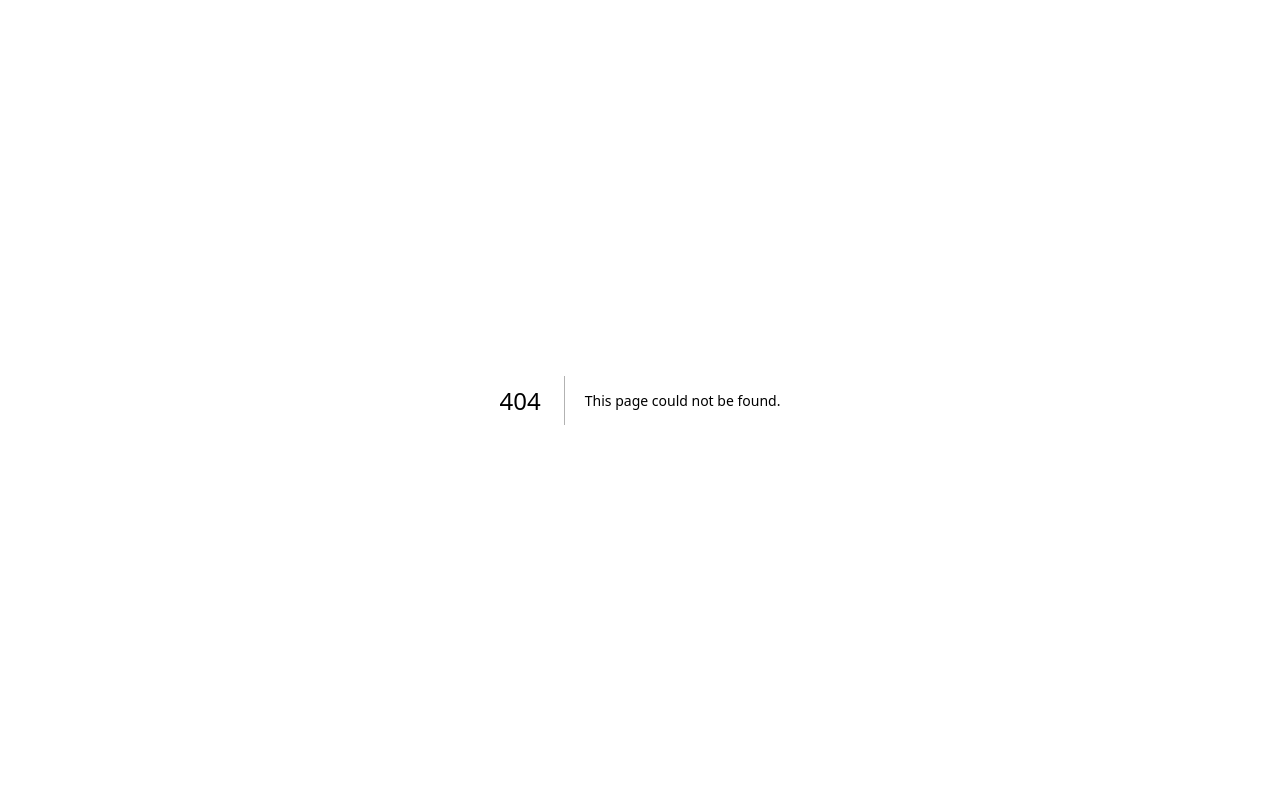
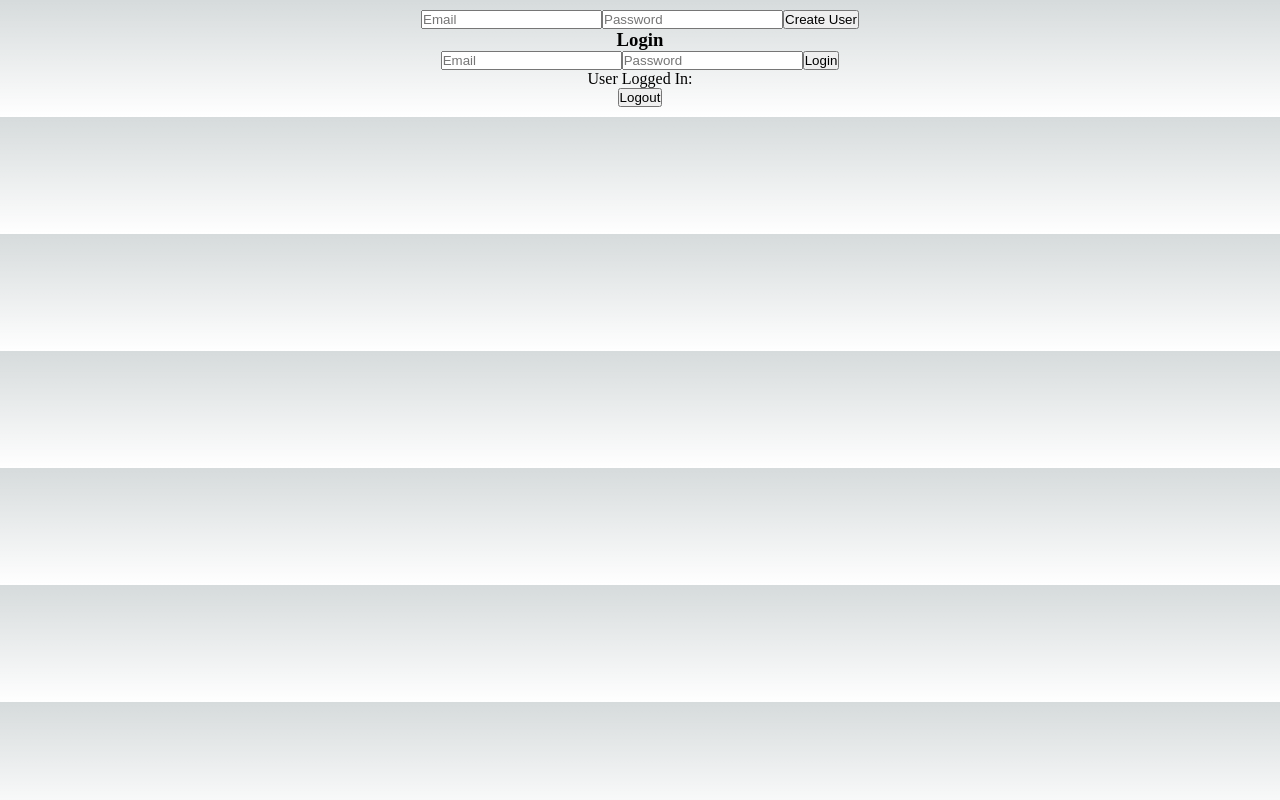
Before and after one commit to leave-assistant/TourMate, a Next.js app: page /User/App in a window 1280 px wide. Before the commit this address had no page. Built offline with nearby package versions, Linux system fonts and the light colour scheme; no server answers.

Commit message:
회원가입, 로그인 1차 완성(기본적인 구현만)

```diff
--- a/package.json
+++ b/package.json
@@ -14,6 +14,7 @@
     "@types/react-dom": "18.2.7",
     "eslint": "8.49.0",
     "eslint-config-next": "13.4.19",
+    "firebase": "^10.4.0",
     "next": "13.4.19",
     "react": "18.2.0",
     "react-dom": "18.2.0",
--- /dev/null
+++ b/src/pages/User/App.js
@@ -0,0 +1,102 @@
+import React, { useState, useEffect } from "react";
+import {
+    createUserWithEmailAndPassword,
+    onAuthStateChanged,
+    signInWithEmailAndPassword,
+    signOut,
+} from "firebase/auth";
+import { auth } from "./firebase";
+
+const App = () => {
+    const [registerEmail, setRegisterEmail] = useState("");
+    const [registerPassword, setRegisterPassword] = useState("");
+
+    const [loginEmail, setLoginEmail] = useState("");
+    const [loginPassword, setLoginPassword] = useState("");
+    const [user, setUser] = useState({});
+
+    useEffect(() => {
+        const unsubscribe = onAuthStateChanged(auth, (currentUser) => {
+            setUser(currentUser);
+        });
+        return () => {
+            unsubscribe(); // 컴포넌트가 언마운트될 때 리스너를 정리합니다.
+        };
+    }, []);
+
+    const register = async () => {
+        try {
+            const user = await createUserWithEmailAndPassword(
+                auth,
+                registerEmail,
+                registerPassword
+            );
+            console.log(user);
+        } catch (error) {
+            console.log(error.message);
+        }
+    };
+
+    const login = async () => {
+        try {
+            const user = await signInWithEmailAndPassword(
+                auth,
+                loginEmail,
+                loginPassword
+            );
+            console.log(user);
+        } catch (error) {
+            console.log(error.message);
+        }
+    };
+
+    const logout = async () => {
+        await signOut(auth);
+    };
+
+    const handleRegisterEmailChange = (e) => {
+        setRegisterEmail(e.target.value);
+    };
+
+    const handleRegisterPasswordChange = (e) => {
+        setRegisterPassword(e.target.value);
+    };
+
+    const handleLoginEmailChange = (e) => {
+        setLoginEmail(e.target.value);
+    };
+
+    const handleLoginPasswordChange = (e) => {
+        setLoginPassword(e.target.value);
+    };
+
+    return (
+        <div style={{ textAlign: "center", margin: 10 }}>
+            <div>
+                <input
+                    placeholder="Email"
+                    onChange={handleRegisterEmailChange}
+                />
+                <input
+                    placeholder="Password"
+                    onChange={handleRegisterPasswordChange}
+                />
+                <button onClick={register}>Create User</button>
+            </div>
+            <div>
+                <h3>Login</h3>
+                <input placeholder="Email" onChange={handleLoginEmailChange} />
+                <input
+                    placeholder="Password"
+                    onChange={handleLoginPasswordChange}
+                />
+                <button onClick={login}>Login</button>
+                <div>User Logged In:</div>
+                <div>{user?.email}</div>
+                <button onClick={logout}>Logout</button>
+            </div>
+        </div>
+    );
+};
+
+export default App;
--- /dev/null
+++ b/src/pages/User/firebase.js
@@ -0,0 +1,16 @@
+import { initializeApp } from "firebase/app";
+import { getAuth } from "firebase/auth";
+
+const firebaseConfig = {
+    apiKey: "AIzaSyAIvqCoGGm4ZahB2V4rh9pCVf3KjRxBoMM",
+    authDomain: "tourmate-44ac3.firebaseapp.com",
+    projectId: "tourmate-44ac3",
+    storageBucket: "tourmate-44ac3.appspot.com",
+    messagingSenderId: "721656296022",
+    appId: "1:721656296022:web:b45ef5f79de72eaf31c1f7"
+};
+
+// Initialize Firebase
+const app = initializeApp(firebaseConfig);
+
+export const auth = getAuth(app);
```
Also changed, not shown: 1 other file (tests, documents, lock files or other folders).
